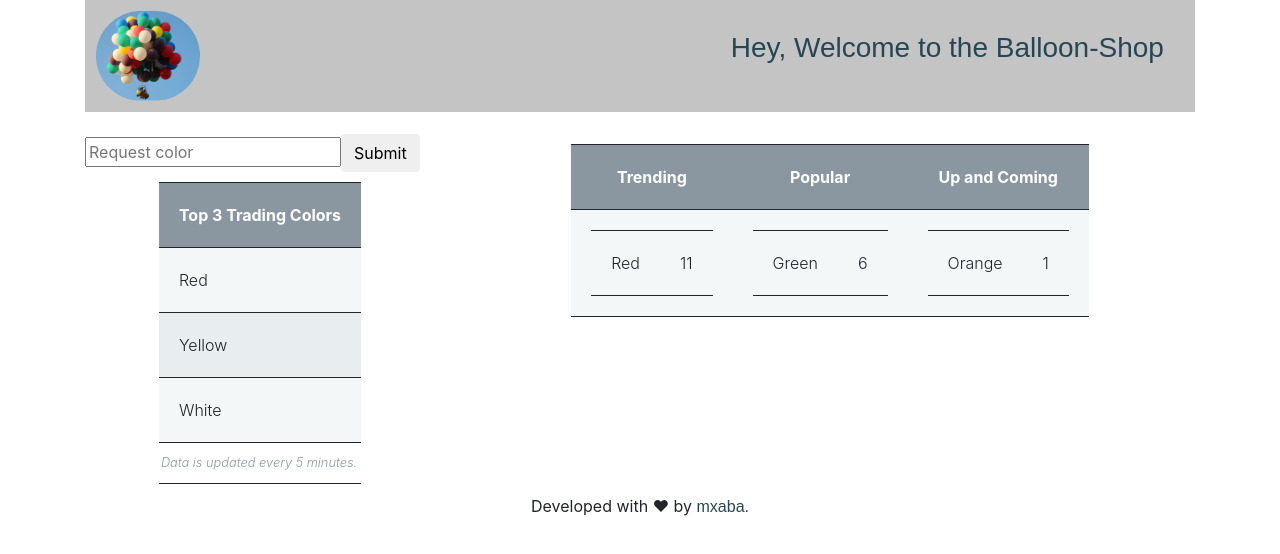
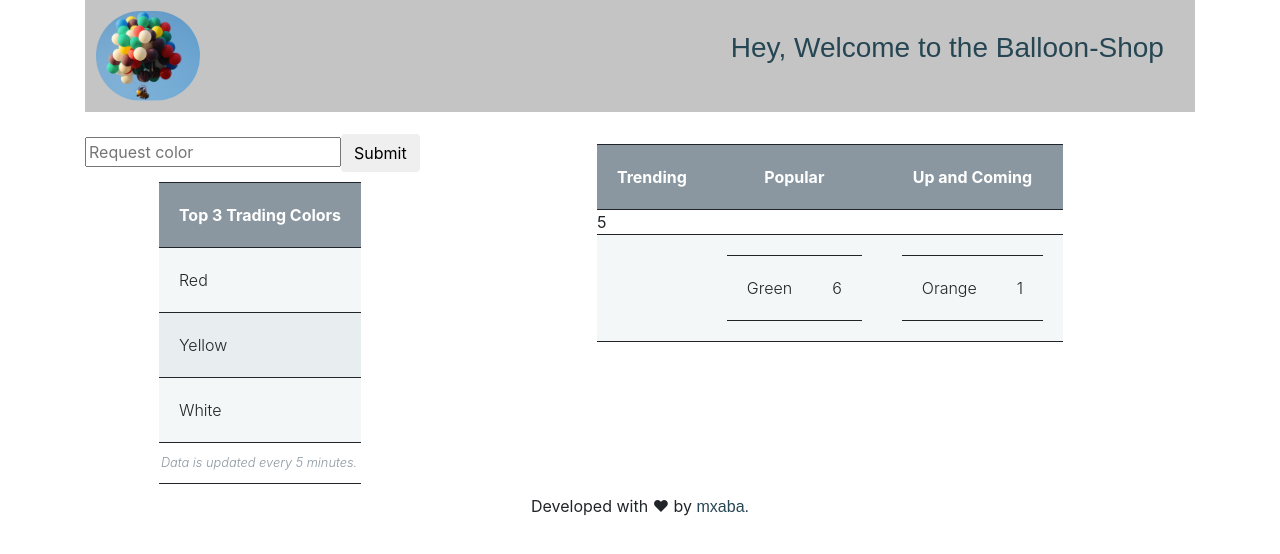
Before and after one commit to mxaba/the-balloon-widget, a React (Create React App) app: page / in a window 1280 px wide. Shown: the top 554 px of the page. Built offline with nearby package versions, Linux system fonts and the light colour scheme.

Commit message:
added the auto date delete

```diff
--- a/src/App.js
+++ b/src/App.js
@@ -13,11 +13,9 @@ import UserScreen from './components/UserScreen/UserScreen';
 import Header from './components/Header/Header';
 import { colorData } from './data';
 
-
 function App() {
   const [colors, setColor] = useState(colorData);
   const [errorMessage, updateErrorMessage] = useState(null);
-  const [colorExist, setColorExist] = useState(false);
 
   const addColor = (colorAdd) => {
     setColor((prevColors) => {
@@ -29,6 +27,7 @@ function App() {
           currentColor.type = "popular"
         } else if (currentColor.counter >= 11){
           currentColor.type = "trending"
+          currentColor.timestamp =  (new Date().getTime()) / 1000;
         }
         return [...prevColors];
       } else {
@@ -38,6 +37,21 @@ function App() {
     });
   };
 
+  const removeTrendingColor = () => {
+    setColor((prevColors) => {
+      prevColors.map(color => {
+        console.log(color)
+        if(color.type === "trending"){
+          if ((((new Date().getTime()) / 1000) - color.timestamp) > 300){
+            color.type = "popular"
+            color.counter = 9
+          }
+        }
+      })
+      return [...prevColors];
+    })
+  }
+
 
   return (
     <Router>
@@ -45,7 +59,7 @@ function App() {
         <Switch>
           <Route path="/" exact={true}>
             <Header />
-            <UserScreen addColor={addColor} colors={colors} showError={updateErrorMessage}/>
+            <UserScreen removeTrendingColor={removeTrendingColor} addColor={addColor} colors={colors} showError={updateErrorMessage}/>
           </Route>
         </Switch>
         <AlertComponent errorMessage={errorMessage} hideError={updateErrorMessage}/>
--- a/src/components/Tables/TableSections.js
+++ b/src/components/Tables/TableSections.js
@@ -1,10 +1,23 @@
-import React from "react";
+import React, { useEffect, useState } from 'react'
 import "./Table.css"
 
 function TableSections(props){
-    const colors  = props.colors;
+    const { colors, removeTrendingColor}  = props;
+    const [fiveMinutesLeft, setFiveMinutesLeft] = useState(10);
 
-    function SortAndGroup(type) {
+	useEffect(() => {
+        if (fiveMinutesLeft > 0) {
+        const timerId = setTimeout(() => {
+            setFiveMinutesLeft(fiveMinutesLeft - 1);
+        }, 1000);
+            return () => clearTimeout(timerId);
+        } else {
+            removeTrendingColor()
+            setFiveMinutesLeft(10)
+        }
+    });
+
+    const SortAndGroup = (type) => {
         const colorRows = [];
         colors.map(color => {
             if(type === color.type){
@@ -21,6 +34,7 @@ function TableSections(props){
     }
 
     return(
+
         <table >
             <thead>
             <tr>
@@ -29,7 +43,9 @@ function TableSections(props){
                 <th scope="col">Up and Coming</th>
             </tr>
             </thead>
+            {fiveMinutesLeft}
             <tbody>
+                {console.log(fiveMinutesLeft)}
             <tr>
                 <td>{SortAndGroup("trending")}</td>
                 <td>{SortAndGroup("popular")}</td>
--- a/src/components/UserScreen/UserScreen.js
+++ b/src/components/UserScreen/UserScreen.js
@@ -4,20 +4,19 @@ import TrendingColorsTable from "../Tables/TrendingColorsTable";
 import { uid } from 'uid';
 
 function UserScreen(props){
-    const {colors, addColor} = props;
+    const {colors, addColor, removeTrendingColor} = props;
     const [stateColorValue , setStateColorInput] = useState("")
     // setFilteredColor(colors)
 
     const handleSubmitClick = () => {
-        if(stateColorValue == ""){
+        if(stateColorValue === ""){
             props.showError('Please enter a color');
         } else {
             addColor({
                 id: uid(),
                 colorName: stateColorValue.charAt(0).toUpperCase() + stateColorValue.slice(1).toLowerCase(),
                 counter: 1,
-                type: "upAndComing",
-                timestamp: new Date().getTime()
+                type: "upAndComing"
             })
         }
         setStateColorInput("")
@@ -43,11 +42,12 @@ function UserScreen(props){
                         className="btn"
                         onClick={handleSubmitClick}
                     />
-                    <TrendingColorsTable colors={colors}/>
+                    {console.log(colors)}
+                    <TrendingColorsTable removeTrendingColor={removeTrendingColor} colors={colors}/>
                 </div>
 
                 <div className="col-8" style={{float: "right"}}>
-                    <TableSections colors={colors}/>
+                    <TableSections removeTrendingColor={removeTrendingColor} colors={colors}/>
                 </div>
             </div>
     	</div>
--- a/src/data.js
+++ b/src/data.js
@@ -1,16 +1,11 @@
 export const colorData = [
-    {
-      id: 1,
-      colorName: "Red",
-      counter: 11,
-      type: "trending"
-    }, {
-        id: 2,
+   {
+        id: 1,
         colorName: "Green",
         counter: 6,
         type: "popular"
       }, {
-        id: 3,
+        id: 2,
         colorName: "Orange",
         counter: 1,
         type: "upAndComing"
```
